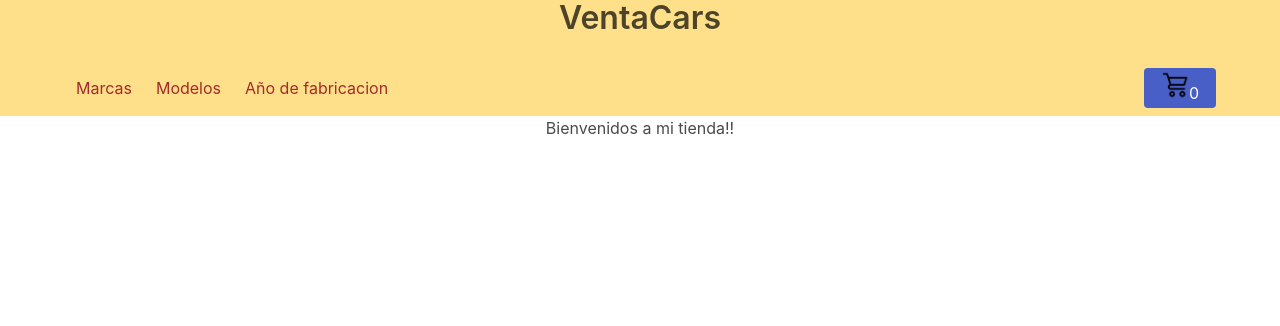
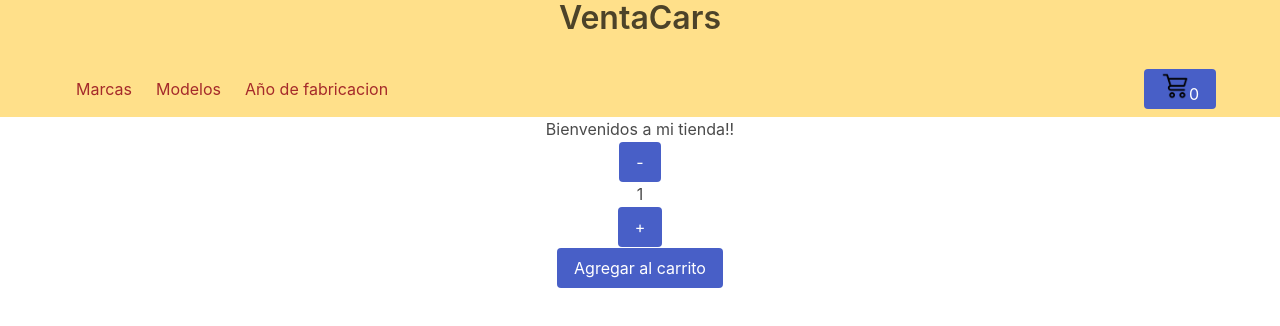
Before and after one commit to ArionVargas/EntregaFinalVargasArion, a React (Create React App) app: page / in a window 1280 px wide. Shown: the top 326 px of the page. Built offline with nearby package versions, Linux system fonts and the light colour scheme.

Commit message:
segunda pre entrega

```diff
--- a/public/index.html
+++ b/public/index.html
@@ -24,7 +24,7 @@
       work correctly both with client-side routing and a non-root public URL.
       Learn how to configure a non-root public URL by running `npm run build`.
     -->
-    <title>React App</title>
+    <title>VentaCars</title>
   </head>
   <body>
     <noscript>You need to enable JavaScript to run this app.</noscript>
--- a/src/App.js
+++ b/src/App.js
@@ -2,12 +2,14 @@
 import NavBar from "./Components/NavBar/NavBar"
 import ItemListContainer from './Components/ItemListContainer/ItemListContainer'
 import "bulma/css/bulma.css"
+import ItemCount from './Components/ItemCount/ItemCount'
 
 function App() {
   return (
     <div className="App">
       <NavBar />
       <ItemListContainer greeting={"Bienvenidos a mi tienda!!"}/>
+      <ItemCount initial={1} stock={15} onAdd={(quantity) => console.log("cantidad agregada" ,quantity)}/>
     </div>
   )
 }
--- a/src/Components/CartWidget/CartWidget.js
+++ b/src/Components/CartWidget/CartWidget.js
@@ -1,12 +1,20 @@
+import { useState } from "react"
 import cart from "./assets/carrito.png"
 
 const CartWidget = () => {
+
+    const [count, setCount] = useState(0)
+    function handleClick() {
+        setCount(count + 1)
+    }
+
     return (
         <div>
+
             <img src={cart} alt="img-carrito" />
-            0
+
+            {count}
         </div>
-
     )
 }
 
--- /dev/null
+++ b/src/Components/ItemCount/ItemCount.css
@@ -0,0 +1,3 @@
+.button{
+    margin-top: 1px;
+}
--- /dev/null
+++ b/src/Components/ItemCount/ItemCount.js
@@ -0,0 +1,35 @@
+import "./ItemCount.css"
+import { useState } from "react"
+
+const ItemCount = ({stock, initial,onAdd})=>{
+    const [quantity,setQuantity] = useState(initial)
+
+    const increment = () =>{
+        if (quantity < stock) {
+            setQuantity(quantity+1)
+        }
+    }
+
+    const decrement = () =>{
+        if (quantity > 1) {
+            setQuantity(quantity - 1)
+        }
+    }
+
+    return(
+        <div className="Counter">
+            <div className="Controls">
+                <button className="button is-link" onClick={decrement}>-</button>
+                <h3 className="Number">{quantity}</h3>
+                <button className="button is-link" onClick={increment}>+</button>
+            </div>
+            <div>
+                <button className="button is-link" onClick={() => onAdd(quantity)} disabled={!stock}>
+                    Agregar al carrito
+                </button>
+            </div>
+        </div>
+    )
+}
+
+export default ItemCount
```
